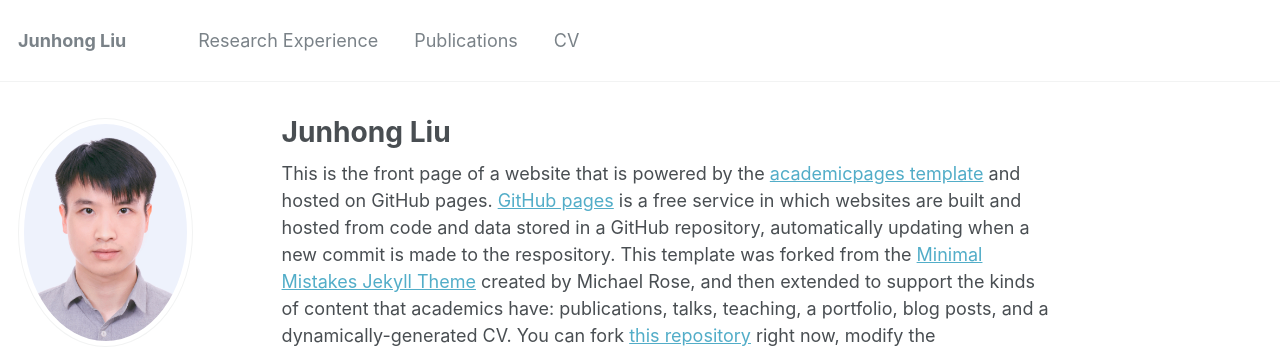
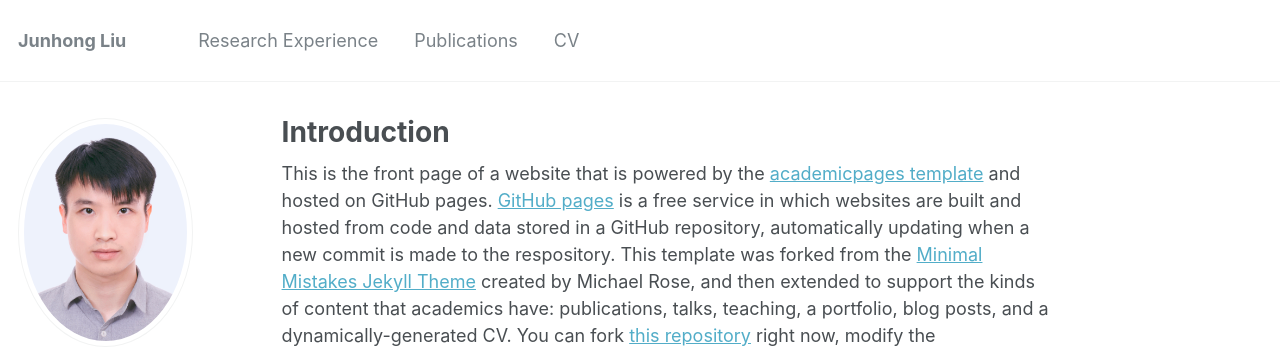
Before and after one commit to johnny-eee/online, a Jekyll site: the page built from _pages/about.md, in a window 1280 px wide and 1209 px high. Shown: the top 348 px of the window. Built offline with Jekyll 4.4.1, drawn with Linux system fonts in a browser that asks for light colours.

Commit message:
Update about.md

```diff
--- a/_pages/about.md
+++ b/_pages/about.md
@@ -1,6 +1,6 @@
 ---
 permalink: /
-title: "Junhong Liu"
+title: "Introduction"
 excerpt: "About me"
 author_profile: true
 redirect_from:
```
